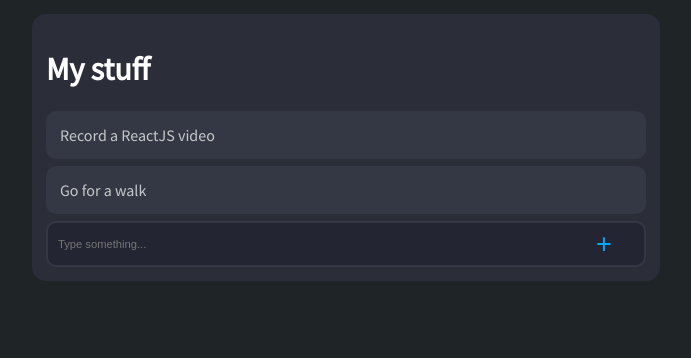
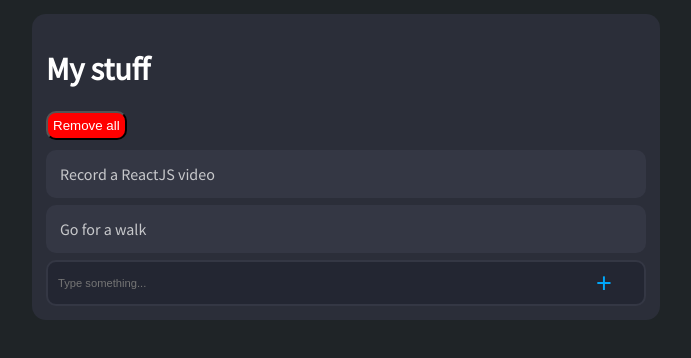
Before and after one commit to Chmarusso/kurs-react-podstawy, a React (Create React App) app: page / in a window 1280 px wide. Shown: the top 358 px of the page, without its empty margins (294-985 px from the left). Built offline with nearby package versions, Linux system fonts and the light colour scheme.

Commit message:
Lifecycle training

```diff
--- a/src/components/ToDoItem/index.js
+++ b/src/components/ToDoItem/index.js
@@ -11,6 +11,7 @@
 `
 
 class ToDoItem extends Component {
+
   static defaultProps = {
     done: false
   }
@@ -21,6 +22,10 @@
 
   toggleDone = () => {
     this.setState({done: !this.state.done})
+  }
+
+  componentWillUnmount = () => {
+    console.log(`todo ${this.props.text} unmounted...`)
   }
 
   render() {
--- a/src/containers/ToDoList/index.js
+++ b/src/containers/ToDoList/index.js
@@ -17,7 +17,29 @@
   color: #fff;
 `
 
+const DestroyButton = styled.button`
+  border-radius: 10px;
+  background: red;
+  padding: 5px;
+  color: #fff;
+  margin-bottom: 10px;
+`
+
 class ToDoList extends Component {
+  constructor(props) {
+    super(props)
+    console.log('Hello from constructor')
+  }
+
+  componentDidMount = () => {
+    console.log('component mounted!')
+  }
+
+  componentDidUpdate = () => {
+    console.log('component (ToDoList) updated')
+  }
+
+
   static defaultProps = {
     tasks: [
       {text: 'Record a ReactJS video'},
@@ -42,6 +64,10 @@
     this.setState({tasks: list, draft: ''})
   }
 
+  removeAll = () => {
+    this.setState({tasks: []})
+  }
+
   render() {
     const { title } = this.props
     const { tasks, draft } = this.state
@@ -49,6 +75,7 @@
     return (
       <Container>
         <Header>{title}</Header>
+        <DestroyButton onClick={this.removeAll}>Remove all</DestroyButton>
         {tasks.map(task => <ToDoItem text={task.text} done={task.done} />)}
         <NewTodoForm
           onSubmit={this.addToDo}
```
